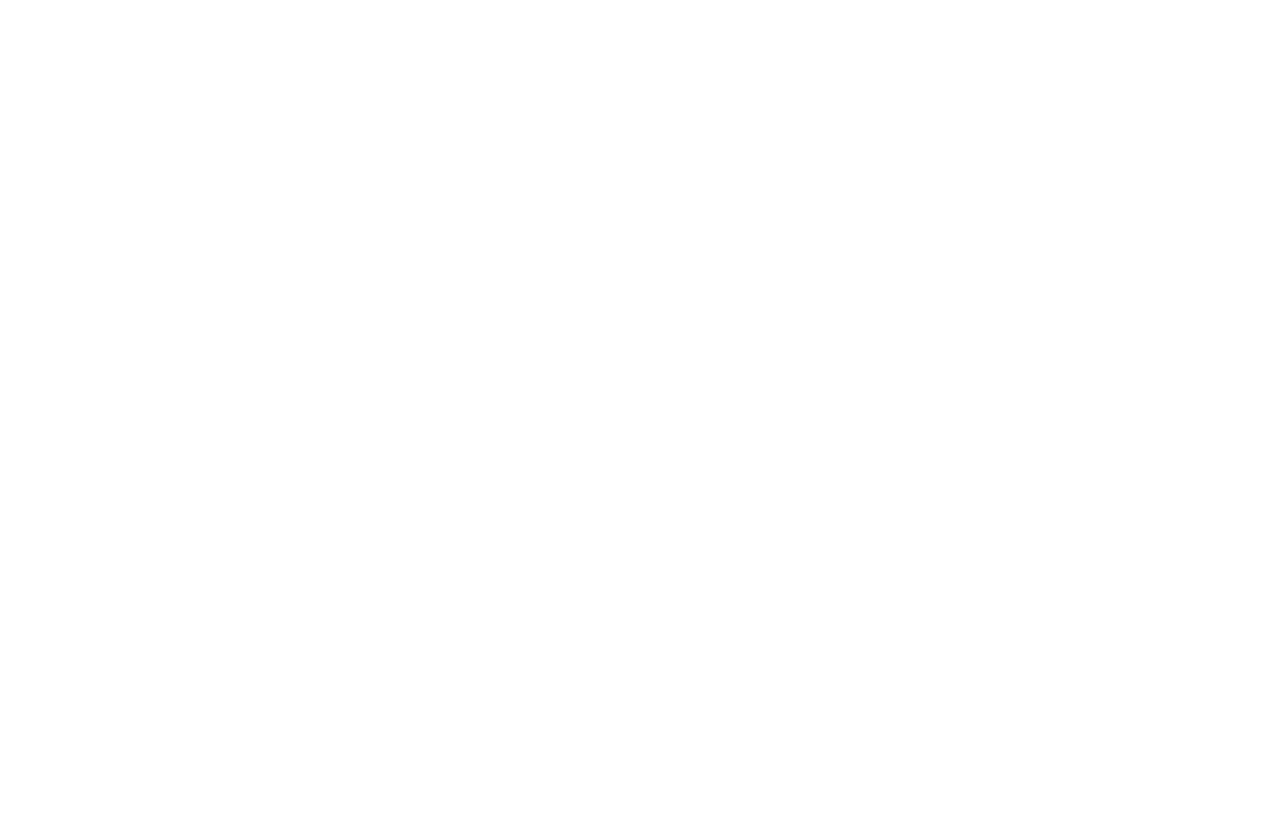
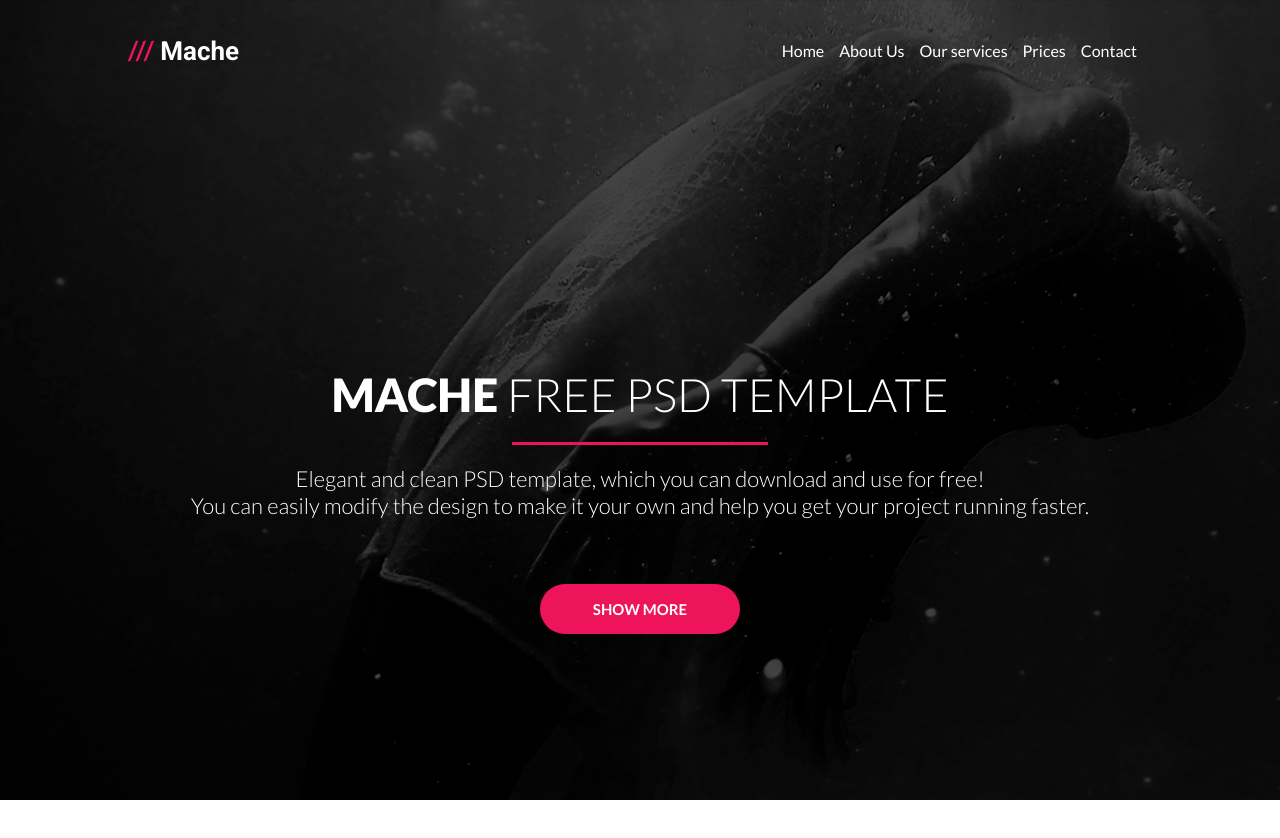
Before and after one commit to kobierecki/nauka-gita, a plain HTML site: page index.html in a window 1280 px wide. Before the commit the page ends 800 px from the top, so only its background shows below. Drawn offline with nearby package versions, Linux system fonts and the light colour scheme; files that its build step writes are made by us from their sources.

Commit message:
Add jumbotron

```diff
--- a/css/style.scss
+++ b/css/style.scss
@@ -1,3 +1,123 @@
+
+/*---- COLORS ----*/
+
+$bright-font: #fff;
+$dark-font: #000;
+$highlight: #ed145b;
+$footer-background: #2b2b2b;
+
+/*---- MIXINS ----*/
+
+@mixin size($height, $width) {
+    height: $height;
+    width: $width;
+}
+
+@mixin square-size($dimension) {
+    height: $dimension;
+    width: $dimension;
+}
+
+/*---- REUSABLE COMPONENTS ----*/
+
+.underline {
+    @include size(3px, 20%);
+    background-color: $highlight;
+    margin: 20px auto;
+}
+
+/*.line {
+    width: 100vw;
+    height: 0;
+    border-left: 100vw solid $highlight;
+    border-bottom: 30px solid transparent;
+}*/
+
+/*---- HEADINGS ----*/
+
+h1 {
+    text-transform: uppercase;
+    font-weight: 300;
+    font-size: 46px;
+    color: $bright-font;
+}
+
+h5 {
+    font-weight: 300;
+    font-size: 22px;
+}
+
+/*---- BUTTONS ----*/
+
+.btn {
+    @include size(50px, 200px);
+    border: none;
+    border-radius: 25px;
+    background-color: $highlight;
+    text-transform: uppercase;
+    font-weight: 700;
+    font-size: 15px;
+    color: $bright-font;
+    transition: 0.3s ease-in;
+    cursor: pointer;
+}
+
+.btn:hover {transform: scale(1.1)}
+
+/*---- GENERAL ----*/
+
 * {
     margin: 0;
+    font-family: 'Lato', sans-serif;
 }
+
+/*---- NAV ----*/
+
+.container {
+    width: 100%;
+    height: 100%;
+    background-image: url("img/jumbotron_1.png");
+    background-size: cover;
+    background-repeat: no-repeat;
+    .nav {
+        ul {
+            height: 100px;
+            display: flex;
+            justify-content: flex-end;
+            align-items: center;
+            margin: 0 10%;
+            padding: 0;
+            list-style-type: none;
+            li {
+                padding-right: 15px;
+                a {text-decoration: none;
+                    color: $bright-font;
+                    &:hover {color: $highlight;}
+                }
+            }
+            .logo {
+                margin-right: auto;
+                span {color: $highlight;}
+                font-family: 'Roboto';
+                font-weight: 700;
+                font-size: 26px;
+                color: $bright-font;
+            }
+        }
+    }
+    .content {
+        display: flex;
+        flex-direction: column;
+        justify-content: center;
+        align-items: center;
+        text-align: center;
+        @include square-size(100%);
+        h1 span {font-weight: 900;}
+        h5 {
+            color: $bright-font;
+            &:last-of-type {margin-bottom: 65px;}
+        }
+    }
+}
+
+/*---- LAPTOP ----*/
--- a/index.html
+++ b/index.html
@@ -2,17 +2,30 @@
 <html>
     <head>
         <title>Symo</title>
-        <link rel="stylesheet" type="text/css" href="style.css">
+        <link href="https://fonts.googleapis.com/css?family=Lato:300,300i,400,700,900|Roboto:700" rel="stylesheet">
+        <link rel="stylesheet" type="text/css" href="css/style.css">
     </head>
     <body>
-        <header>
-            <nav>
-                <ul></ul>
-            </nav>
-        </header>
-        <section id="services"></section>
-        <section id="works"></section>
-        <section id="gallery"></section>
-        <footer></footer>
+        <section id="jumbotron">
+            <div class="container">
+                <div class="nav">
+                    <ul>
+                        <li class="logo"><span>///</span> Mache</li>
+                        <li><a href="#">Home</a></li>
+                        <li><a href="#">About Us</a></li>
+                        <li><a href="#">Our services</a></li>
+                        <li><a href="#">Prices</a></li>
+                        <li><a href="#">Contact</a></li>
+                    </ul>
+                </div>
+                <div class="content">
+                    <h1><span>Mache</span> free psd template</h1>
+                    <div class="underline"></div>
+                    <h5>Elegant and clean PSD template, which you can download and use for free!</h5>
+                    <h5>You can easily modify the design to make it your own and help you get your project running faster.</h5>
+                    <button class="btn">Show more</button>
+                </div>
+            </div>
+        </section>
     </body>
 </html>
```
Also changed, not shown: css/img/jumbotron_1.png (added), css/style.css, 1 other file.
